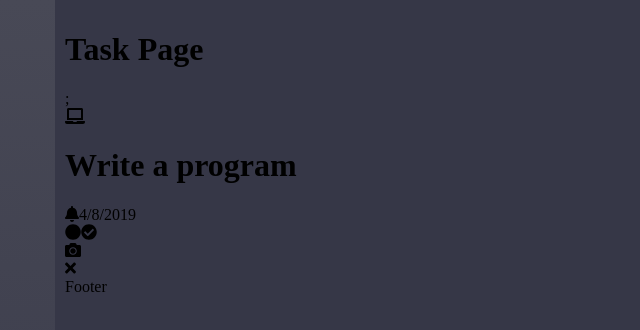
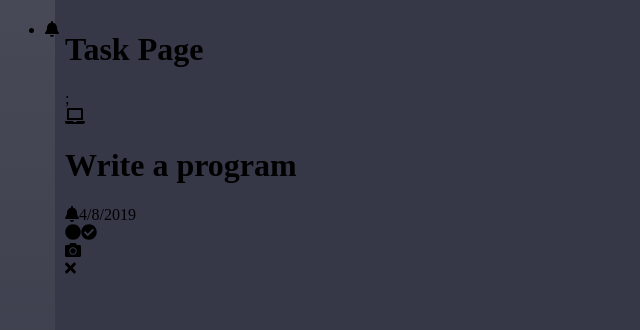
Before and after one commit to andadevs/task-card-nextjs-101, a Next.js app: page /Task in a window 1280 px wide. Shown: the top 330 px of the page, without its empty margins (0-640 px from the left). Built offline with nearby package versions, Linux system fonts and the light colour scheme.

Commit message:
add code documentation for each component file add index call file for presentationals components

```diff
--- a/components/presentationals/TskLayout/index.js
+++ b/components/presentationals/TskLayout/index.js
@@ -1,9 +1,33 @@
+/**
+ * @file components/presentationals/TskLayout/index.js
+ * @name Component/Presentational/TskLayout
+ * @classdesc Component for Layout context
+ * @memberof Component/Presentationals
+ * @since v1.0.0
+ * @author boykland/clenondavis <clenondavis@outlook.com>
+ * @example
+ * <TskLayout />
+ */
+
+//#region dependencies
 import Head from "next/head";
-import TskNav from "../TskNav";
-import TskFooter from "../TskFooter";
+//#endregion
+//#region components
+import { TskNav } from "../";
+//#endregion
+//#region styles
 import styles from "../../../styles/Layout.module.scss";
+//#endregion
 
-const Layout = ({ children }) => {
+/**
+ * @function
+ * @name TskLayout
+ * @memberof Component/Presentational/TskLayout
+ * @description Functional component for layout
+ * @param {OBJECT} children Context for each partial view
+ * @return {COMPONENT} layout component context
+ */
+const TskLayout = ({ children }) => {
   return (
     <div className={styles.layout}>
       <Head>
@@ -16,7 +40,6 @@ const Layout = ({ children }) => {
           <TskNav />
           <div className={styles.content}>
             <div>{children}</div>
-            <TskFooter />
           </div>
         </div>
       </main>
@@ -24,4 +47,4 @@ const Layout = ({ children }) => {
   );
 };
 
-export default Layout;
+export default TskLayout;
--- a/components/presentationals/TskNav/index.js
+++ b/components/presentationals/TskNav/index.js
@@ -1,7 +1,41 @@
+/**
+ * @file components/presentationals/TskNav/index.js
+ * @name Component/Presentational/TskNav
+ * @classdesc Component for Nav context
+ * @memberof Component/Presentationals
+ * @since v1.0.0
+ * @author boykland/clenondavis <clenondavis@outlook.com>
+ * @example
+ * <TskNav />
+ */
+//#region dependencies
+import { FontAwesomeIcon } from "@fortawesome/react-fontawesome";
+import { faBell } from "@fortawesome/free-solid-svg-icons";
+//#endregion
+//#region styles
 import styles from "../../../styles/Nav.module.scss";
+//#endregion
 
+/**
+ * @function
+ * @name TskNav
+ * @memberof Component/Presentational/TskNav
+ * @description Functional component for Nav
+ * @param {-} none
+ * @return {COMPONENT} nav component context
+ */
 const TskNav = () => {
-  return <div className={styles.nav}></div>;
+  return (
+    <div className={styles.nav}>
+      <div>
+        <ul>
+          <li>
+            <FontAwesomeIcon className="tsk-icon" icon={faBell} />
+          </li>
+        </ul>
+      </div>
+    </div>
+  );
 };
 
 export default TskNav;
--- /dev/null
+++ b/components/presentationals/index.js
@@ -0,0 +1,15 @@
+/**
+ * @file components/presentational/index.js
+ * @name Component/Presentationals
+ * @classdesc List of presentationals component
+ * @since v1.0.0
+ * @author boykland/clenondavis <clenondavis@outlook.com>
+ */
+
+//#region component
+import TskLayout from "./TskLayout";
+import TskNav from "./TskNav";
+import TskCard from "./TskCard";
+//#endregion
+
+export { TskLayout, TskNav, TskCard };
```
Also changed, not shown: components/presentationals/TskCard/index.js (+21 -0 lines), pages/Task/index.js (+21 -1 lines), pages/_app.js (+25 -1 lines), pages/index.js (+18 -0 lines).
